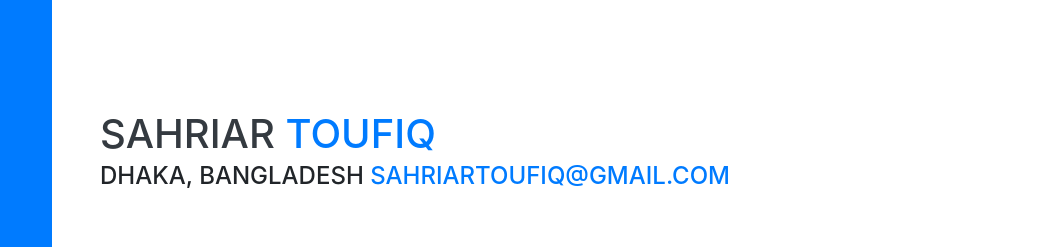
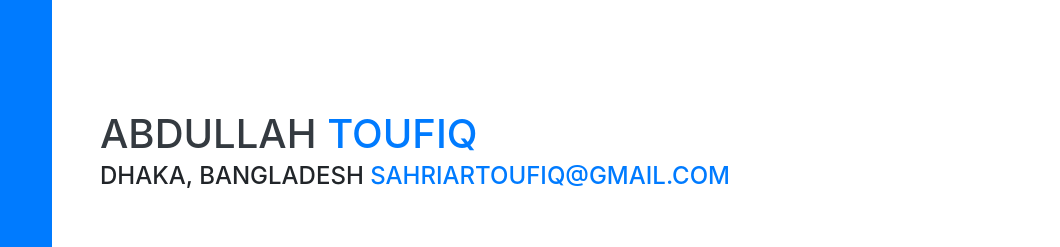
Before and after one commit to sahriartoufiq/sahriartoufiq.github.io, a website with bundled scripts: page index.html in a window 1280 px wide. Shown: the part 117-364 px from the top of the page, 220-1280 px from the left. Built offline with nearby package versions, Linux system fonts and the light colour scheme; a web font is replaced by a local one.

Commit message:
Author Official name used

```diff
--- a/index.html
+++ b/index.html
@@ -90,7 +90,7 @@
       >
         <div class="w-100">
           <h1 class="mb-0">
-            Sahriar
+            Abdullah
             <span class="text-primary">Toufiq</span>
           </h1>
           <div class="subheading mb-5">
```
